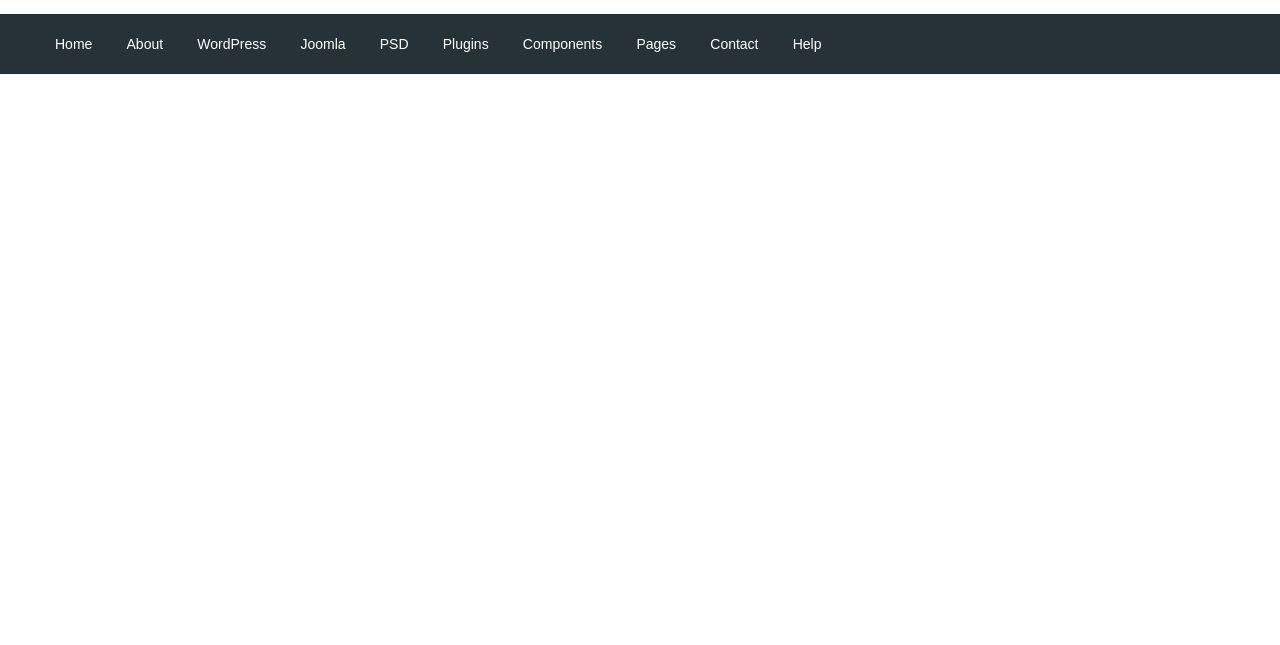
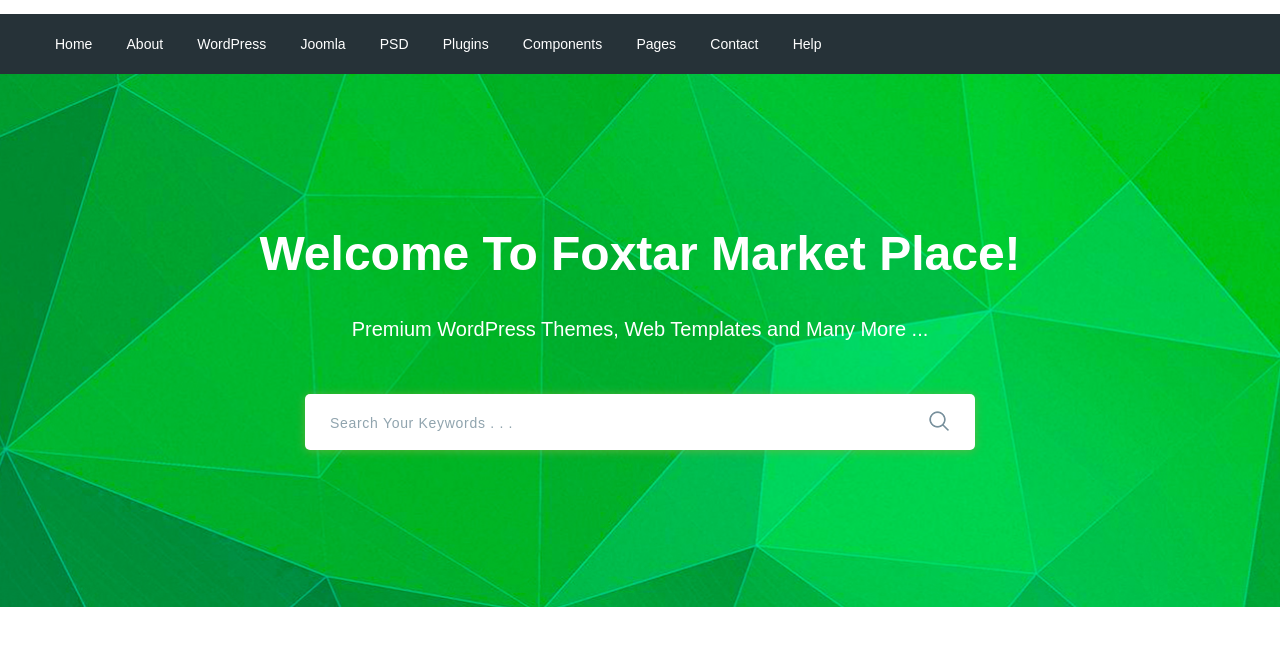
Before and after one commit to Olga1506/MODERNO, a website: page app/index.html in a window 1280 px wide. Shown: the part 77-722 px from the top of the page. Drawn offline with nearby package versions, Linux system fonts and the light colour scheme; files that its build step writes are made by us from their sources.

Commit message:
added search section

```diff
--- a/app/index.html
+++ b/app/index.html
@@ -58,6 +58,27 @@
     </div>
 </header>
 
+<section class="search">
+    <div class="container">
+        <div class="search__inner">
+            <div class="search__inner-title">
+                Welcome To Foxtar Market Place!
+            </div>
+            <div class="search__inner-text">
+                Premium WordPress Themes, Web Templates and Many More ...
+            </div>
+            <div class="search__inner-form">
+                <form action="">
+                    <input type="text" placeholder="Search Your Keywords . . ." required>
+                    <button type="submit">
+                        <img src="img/search/icon1.png" alt="">
+                    </button>
+                </form>
+            </div>
+        </div>
+    </div>
+</section>
+
 
 
 
--- a/app/scss/style.scss
+++ b/app/scss/style.scss
@@ -63,3 +63,65 @@
     color: #ffffff;
   }
 }
+
+//Search
+//-------------------------------------------------------
+
+.search{
+  background-image: url("../img/search/bg.jpg");
+  background-repeat: no-repeat;
+  background-size: cover;
+  background-position: center;
+  min-height: 533px;
+
+}
+.search__inner{
+  padding: 155px 0 100px 0;
+  text-align: center;
+
+  &-title{
+    margin-bottom: 35px;
+    font-size: 48px;
+    line-height: 50px;
+    font-weight: 700;
+    color: #ffffff;
+  }
+  &-text{
+    margin-bottom: 50px;
+    font-size: 20px;
+    line-height: 30px;
+    font-weight: 500;
+    color: #ffffff;
+  }
+  &-form{
+    position: relative;
+    max-width: 670px;
+    margin: 0 auto;
+
+    input{
+      padding-left: 25px;
+      padding-right: 60px;
+      height: 56px;
+      display: block;
+      width: 100%;
+      border: none;
+      border-radius: 5px;
+      background-color: #ffffff;
+      box-shadow: 0px 1px 10px 0px rgba(124,178,64,0.75);
+      &::placeholder{
+        border: none;
+        font-size: 14px;
+        font-weight: 500;
+        letter-spacing: 0.05em;
+        color: #90a4ae;
+      }
+    }
+    button{
+      position: absolute;
+      border: none;
+      background-color: transparent;
+      right: 20px;
+      top: 16px;
+    }
+  }
+}
```
Also changed, not shown: app/css/style.min.css, app/img/search/bg.jpg (added), app/img/search/icon1.png (added), app/img/search/icon1.svg (added).
